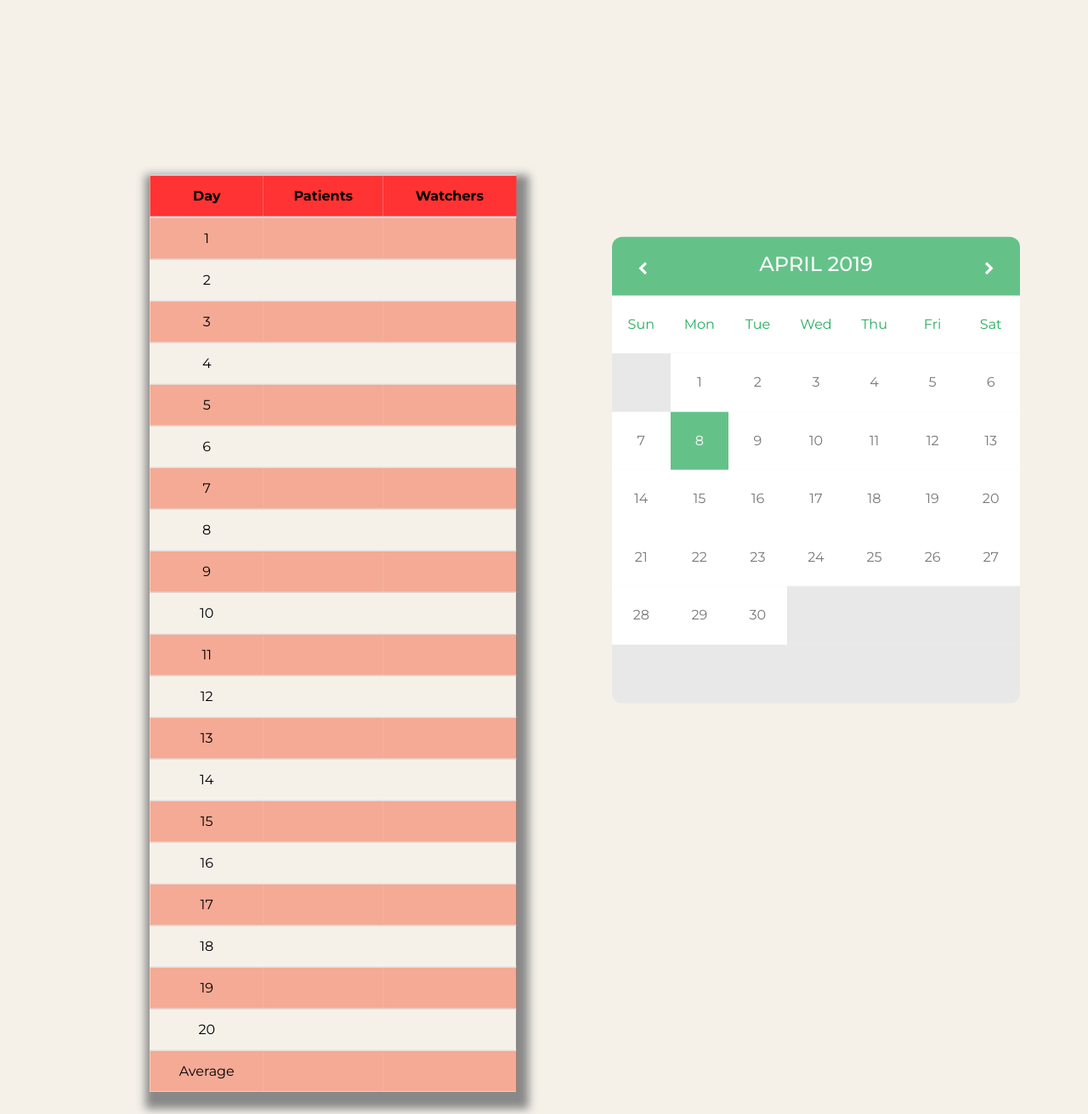
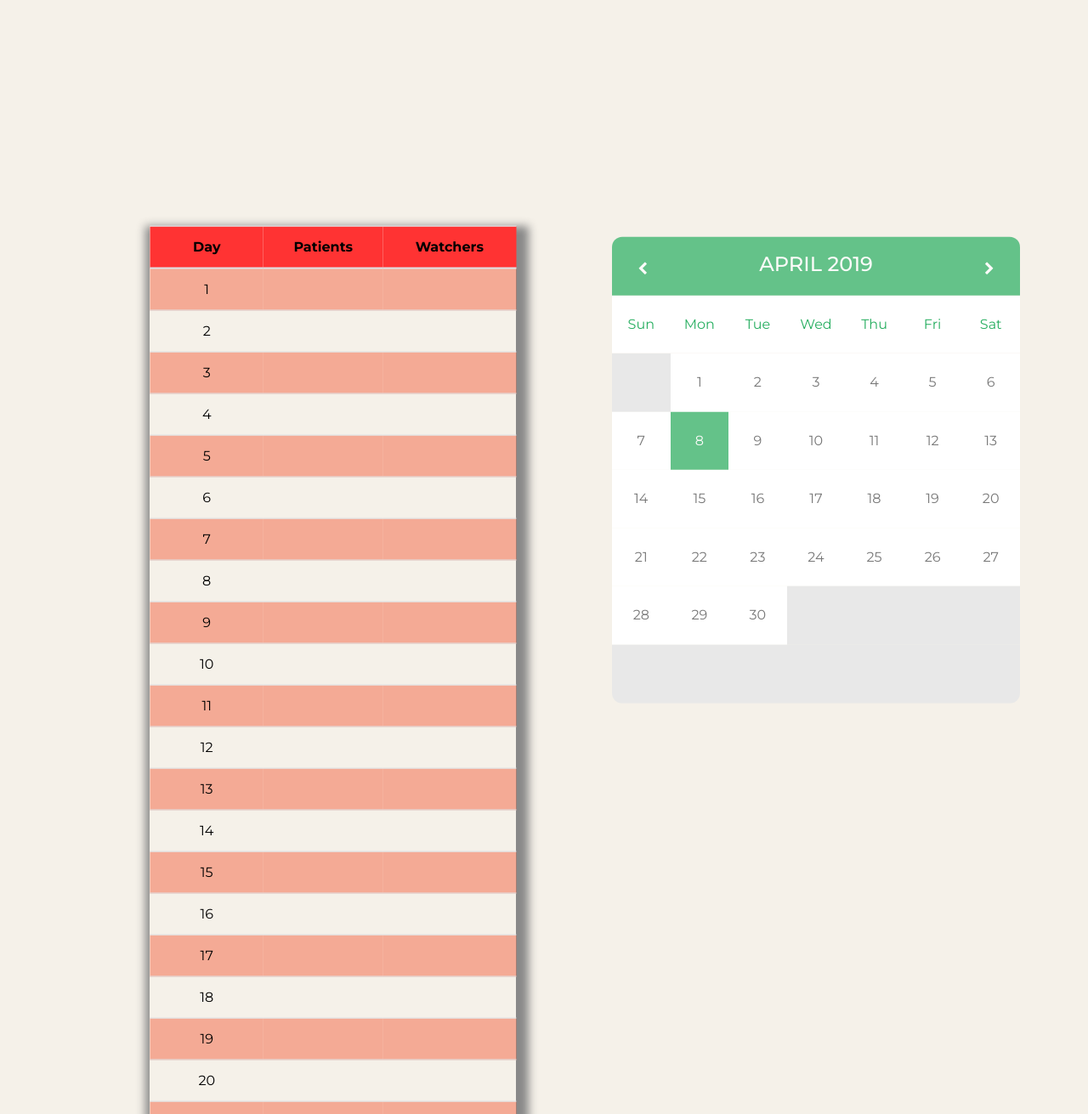
Before and after one commit to kylx/codespider, a Django app: template main/templates/main/summary.html in a window 1280 px wide. Shown: the part 205-1516 px from the top of the page at 85% size. Run offline with Django 3.2, Linux system fonts and the light colour scheme; the template is opened without the code that fills it, so the values that code supplies are empty; some libraries are stand-ins or nearby versions.

Commit message:
what is this

```diff
--- a/main/static/css/summary.css
+++ b/main/static/css/summary.css
@@ -36,7 +36,7 @@
 
 .table-body{
 	position: relative;
-	top: 200px;
+	top: 260px;
 	width: 150%;
 	height: auto;
 	font-family: Montserrat, sans-serif;
```
